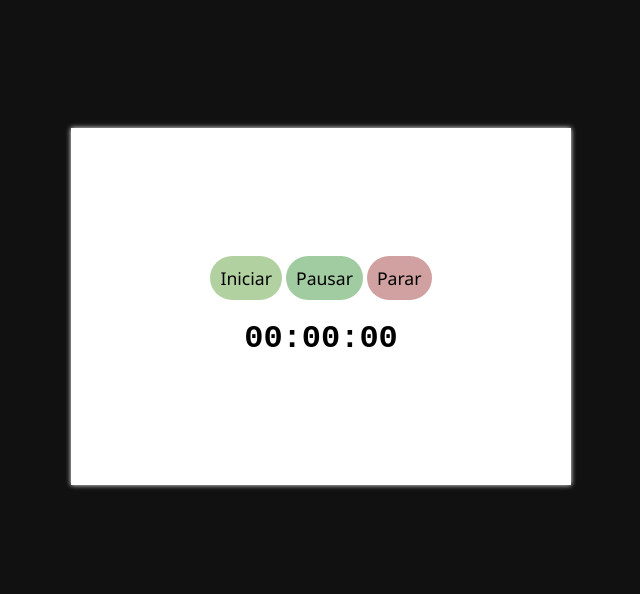
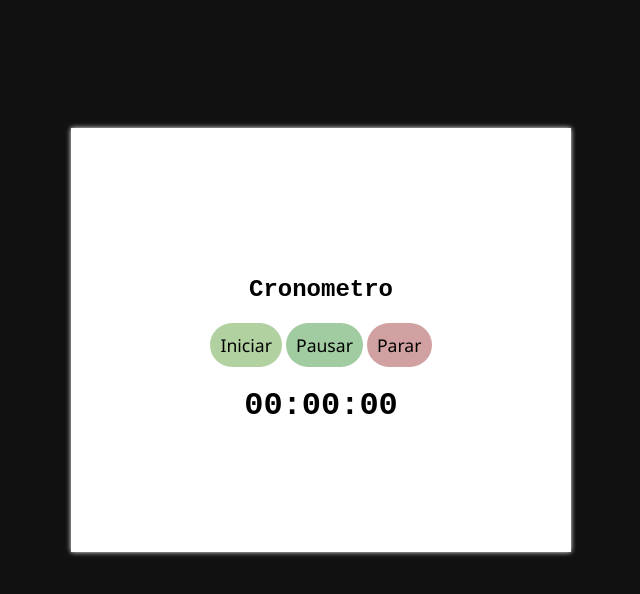
Before and after one commit to devMarilia/cronometro, a plain HTML site: page index.html in a window 1280 px wide. Shown: the whole page, without its empty margins (319-959 px from the left). Drawn offline with Linux system fonts and the light colour scheme.

Commit message:
Ajuste de CSS

```diff
--- a/index.html
+++ b/index.html
@@ -9,6 +9,7 @@
 </head>
 <body>
     <div class="max-width">
+        <h2>Cronometro</h2>
         <button class="bg-green">Iniciar</button>
         <button class="bg-yellow">Pausar</button>
         <button class="bg-red">Parar</button>
--- a/style.css
+++ b/style.css
@@ -18,6 +18,10 @@ body {
 h1 {
     font-family: 'Courier New', Courier, monospace;
     margin-top: 20px;
+}
+h2 {
+    font-family: 'Courier New', Courier, monospace;
+    margin: 20px;
 }
 
 button {
```
